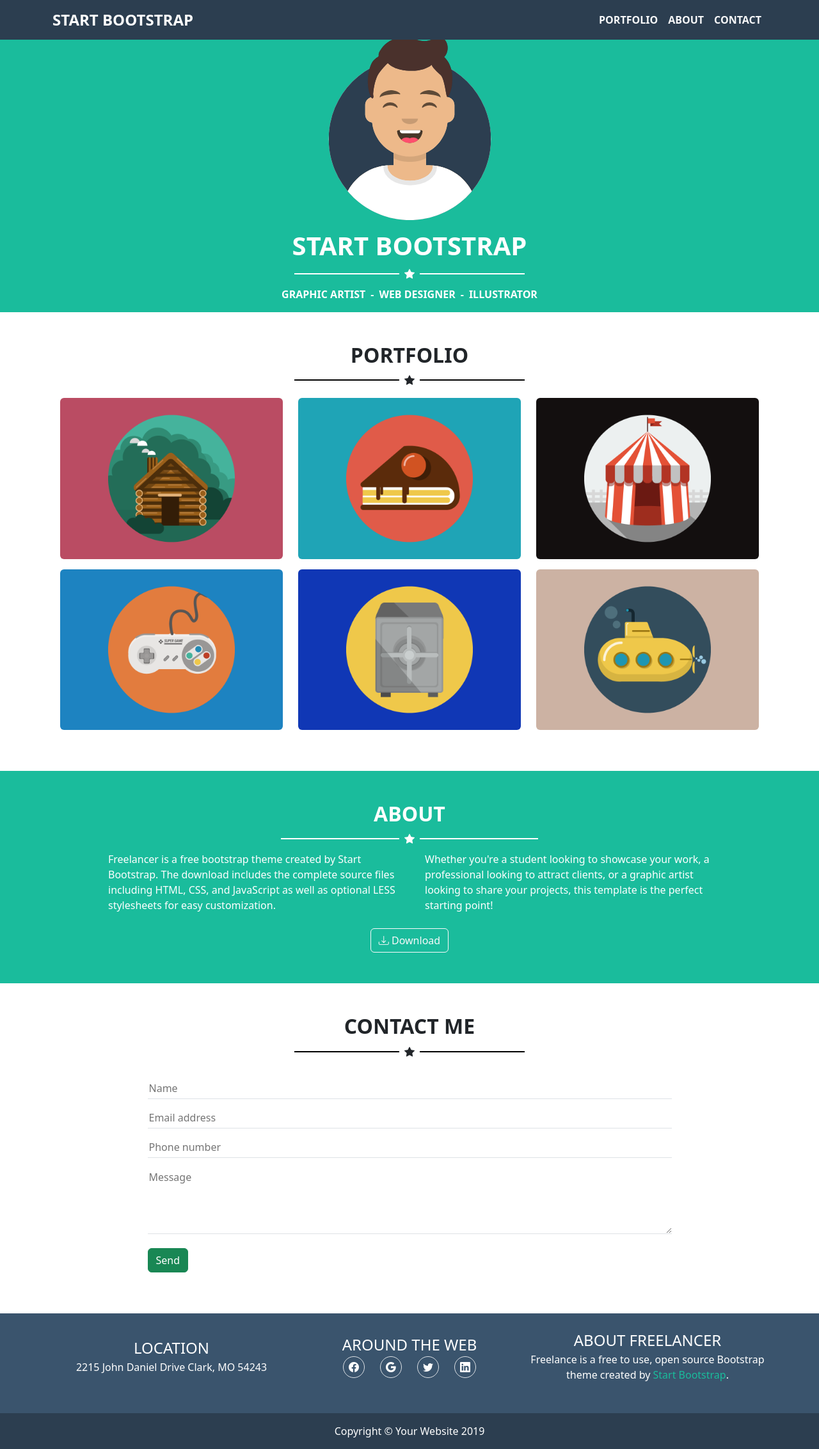
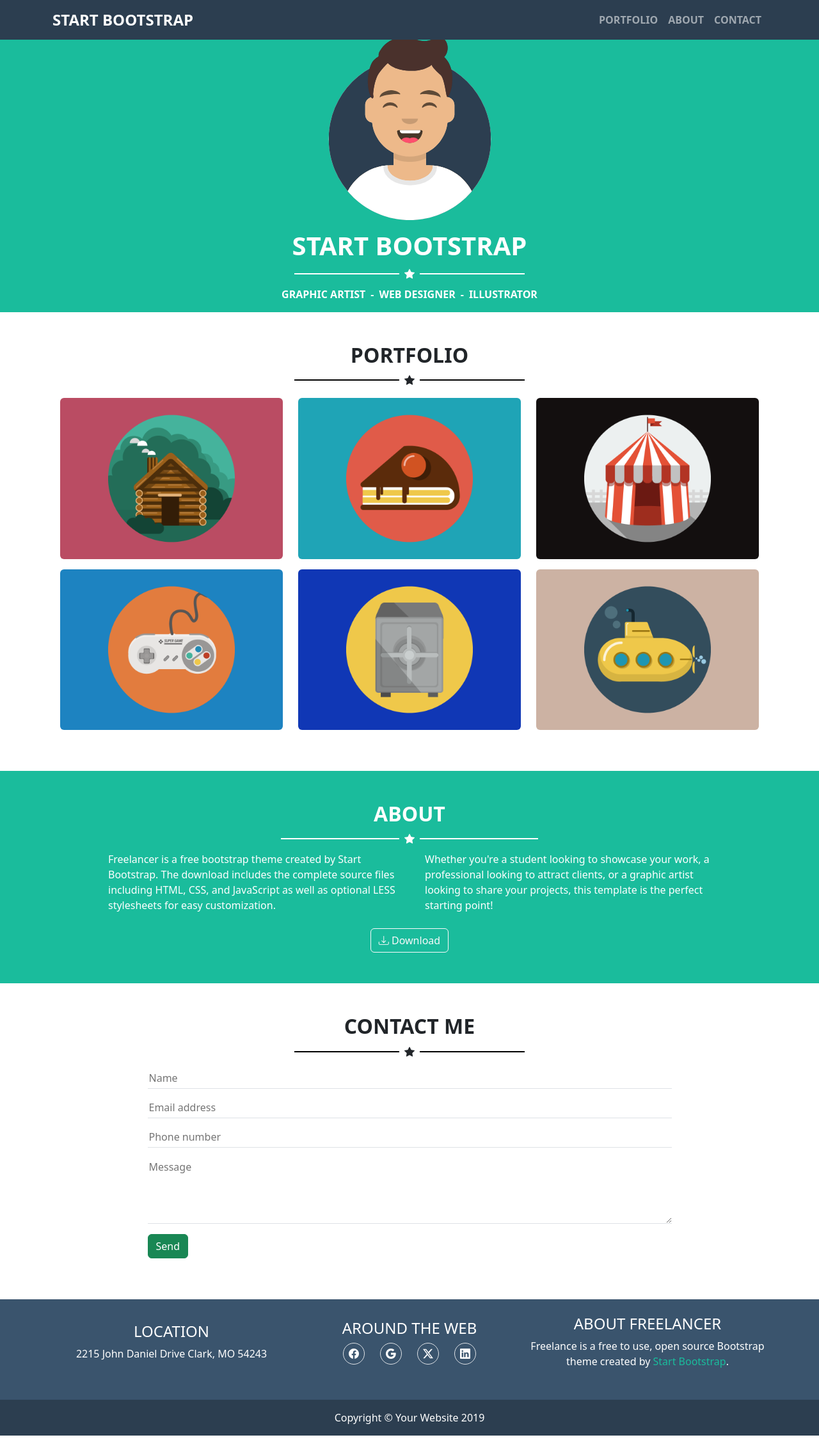
Before and after one commit to michelearcopinto/html-css-bootstrap-freelancer, a plain HTML site: page index.html in a window 1280 px wide. Shown: the whole page at 64% size. After the commit the page ends 2244 px from the top, so only its background shows below. Drawn offline with nearby package versions, Linux system fonts and the light colour scheme.

Commit message:
fix: code cleanup

```diff
--- a/index.html
+++ b/index.html
@@ -19,10 +19,10 @@
 
 <body>
     <header>
-        <nav class="navbar navbar-expand-lg fixed-top">
+        <nav data-bs-theme="dark" class="navbar navbar-expand-lg fixed-top">
             <div class="container text-white text-uppercase d-flex flex-row justify-content-between">
-                <a class="navbar-brand fs-4 fw-bolder text-white" href="#">start bootstrap</a>
-                <button class="navbar-toggler border-dark-subtle" type="button" data-bs-toggle="collapse"
+                <a class="navbar-brand fs-4 fw-bolder" href="#">start bootstrap</a>
+                <button class="navbar-toggler" type="button" data-bs-toggle="collapse"
                     data-bs-target="#navbarSupportedContent" aria-controls="navbarSupportedContent"
                     aria-expanded="false" aria-label="Toggle navigation">
                     <i class="bi bi-list text-secondary fs-4"></i>
@@ -30,35 +30,35 @@
                 <ul class="navbar-nav mb-2 mb-lg-0 collapse navbar-collapse justify-content-end"
                     id="navbarSupportedContent">
                     <li class="nav-item">
-                        <a class="nav-link link-light fw-bolder" href="#portfolio">portfolio</a>
+                        <a class="nav-link fw-bolder" href="#portfolio">portfolio</a>
                     </li>
                     <li class="nav-item">
-                        <a class="nav-link link-light fw-bolder" href="#about">about</a>
+                        <a class="nav-link fw-bolder" href="#about">about</a>
                     </li>
                     <li class="nav-item">
-                        <a class="nav-link link-light fw-bolder" href="#contact">contact</a>
+                        <a class="nav-link fw-bolder" href="#contact">contact</a>
                     </li>
                 </ul>
             </div>
         </nav>
 
         <div>
-            <div class="container d-flex flex-column align-items-center text-white text-uppercase pt-5 pb-2">
+            <div class="container d-flex flex-column align-items-center text-uppercase pt-5 pb-2">
                 <figure class="col-6 col-md-4 col-lg-3">
                     <img class="img-fluid" src="./assets/img/avatar.svg" alt="">
                 </figure>
-                <h1 class="fw-bolder">start bootstrap</h1>
+                <h1 class="fw-bolder text-white">start bootstrap</h1>
                 <div class="container-fluid d-flex flex-row justify-content-center align-items-center gap-1 gap-lg-2">
                     <div class="star-lateral-light"></div>
-                    <i class="bi bi-star-fill"></i>
+                    <i class="bi bi-star-fill text-white"></i>
                     <div class="star-lateral-light"></div>
                 </div>
                 <ul class="list-group list-group-horizontal">
-                    <li class="list-group-item bg-transparent fw-bolder text-white border-0 px-2">graphic artist</li>
-                    <li class="list-group-item bg-transparent fw-bolder text-white border-0 px-0">-</li>
-                    <li class="list-group-item bg-transparent fw-bolder text-white border-0 px-2">web designer</li>
-                    <li class="list-group-item bg-transparent fw-bolder text-white border-0 px-0">-</li>
-                    <li class="list-group-item bg-transparent fw-bolder text-white border-0 px-2">illustrator</li>
+                    <li class="list-group-item bg-transparent text-white fw-bolder border-0 px-2">graphic artist</li>
+                    <li class="list-group-item bg-transparent text-white fw-bolder border-0 px-0">-</li>
+                    <li class="list-group-item bg-transparent text-white fw-bolder border-0 px-2">web designer</li>
+                    <li class="list-group-item bg-transparent text-white fw-bolder border-0 px-0">-</li>
+                    <li class="list-group-item bg-transparent text-white fw-bolder border-0 px-2">illustrator</li>
                 </ul>
             </div>
         </div>
@@ -111,13 +111,13 @@
                     <div class="star-lateral-light"></div>
                 </div>
                 <div class="w-75 text-start d-md-flex flex-row justify-content-between gap-4 my-2">
-                    <p class="col-md-6">
+                    <p class=" col-md-6">
                         Freelancer is a free bootstrap theme created by Start Bootstrap. The download includes the
                         complete
                         source files including HTML, CSS, and JavaScript as well as optional LESS stylesheets for easy
                         customization.
                     </p>
-                    <p class="col-md-6">
+                    <p class=" col-md-6">
                         Whether you're a student looking to showcase your work, a professional looking to attract
                         clients,
                         or a
@@ -137,16 +137,17 @@
                     <div class="star-lateral-dark"></div>
                 </div>
                 <div class="container">
-                    <form action="/action_page.php" class="w-75 my-3 mx-auto">
-                        <input type="text" id="name" name="name" placeholder="Name"
-                            class="col-12 border border-0 border-bottom mt-3 pb-1">
-                        <input type="email" id="email" name="email" placeholder="Email address"
-                            class="col-12 border border-0 border-bottom mt-3 pb-1">
-                        <input type="tel" id="phone" name="phone" placeholder="Phone number"
-                            class="col-12 border border-0 border-bottom mt-3 pb-1">
+                    <form action="/thank-you.html" method="get"
+                        class="w-75 my-3 mx-auto d-flex flex-column align-items-start gap-3">
+                        <input type="text" id="name" name="name" placeholder="Name" required
+                            class="col-12 border border-0 border-bottom pb-1">
+                        <input type="email" id="email" name="email" placeholder="Email address" required
+                            class="col-12 border border-0 border-bottom pb-1">
+                        <input type="tel" id="phone" name="phone" placeholder="Phone number" required
+                            class="col-12 border border-0 border-bottom pb-1">
                         <textarea name=" message" form="message" placeholder="Message" rows="4" cols="50"
-                            class="col-12 border border-0 border-bottom mt-3 pb-1"></textarea>
-                        <button type="button" class="btn btn-success d-block mt-3">Send</button>
+                            class="col-12 border border-0 border-bottom pb-1"></textarea>
+                        <button type="submit" class="btn btn-success">Send</button>
                     </form>
                 </div>
         </section>
@@ -155,22 +156,22 @@
     <footer class="text-white text-center">
         <div class="container-lg d-md-flex flex-row align-items-center pt-4 pb-md-4">
             <div class="col-md-4 d-flex flex-column align-items-center mb-4">
-                <span class="fs-4 text-uppercase">location</span>
+                <h4 class="text-uppercase">location</h4>
                 <span>2215 John Daniel Drive Clark, MO 54243</span>
             </div>
 
             <div class="col-md-4 d-flex flex-column align-items-center mb-4">
-                <span class="fs-4 text-uppercase">around the web</span>
+                <h4 class="text-uppercase">around the web</h4>
                 <div class="d-flex flex-row align-items-center gap-4">
                     <i class="bi bi-facebook border rounded-circle px-2 py-1"></i>
                     <i class="bi bi-google border rounded-circle px-2 py-1"></i>
-                    <i class="bi bi-twitter border rounded-circle px-2 py-1"></i>
+                    <i class="bi bi-twitter-x border rounded-circle px-2 py-1"></i>
                     <i class="bi bi-linkedin border rounded-circle px-2 py-1"></i>
                 </div>
             </div>
 
             <div class="col-md-4 d-flex flex-column align-items-center mb-4">
-                <span class="fs-4 text-uppercase">about freelancer</span>
+                <h4 class="text-uppercase">about freelancer</h4>
                 <span>
                     Freelance is a free to use, open source Bootstrap theme created by <a href="">Start Bootstrap</a>.
                 </span>
```
Also changed, not shown: thank-you.html (added, +1 -0 lines).
